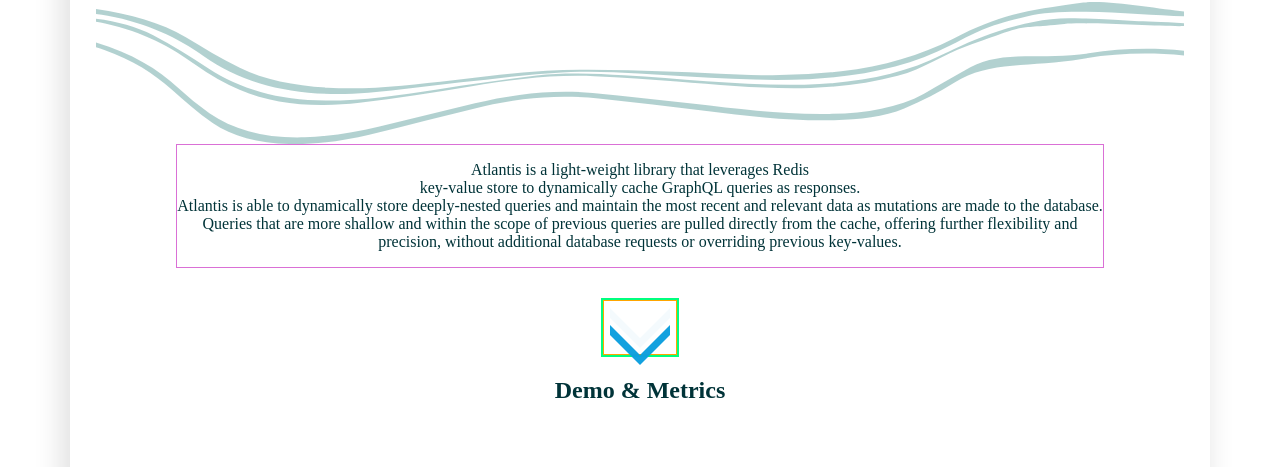
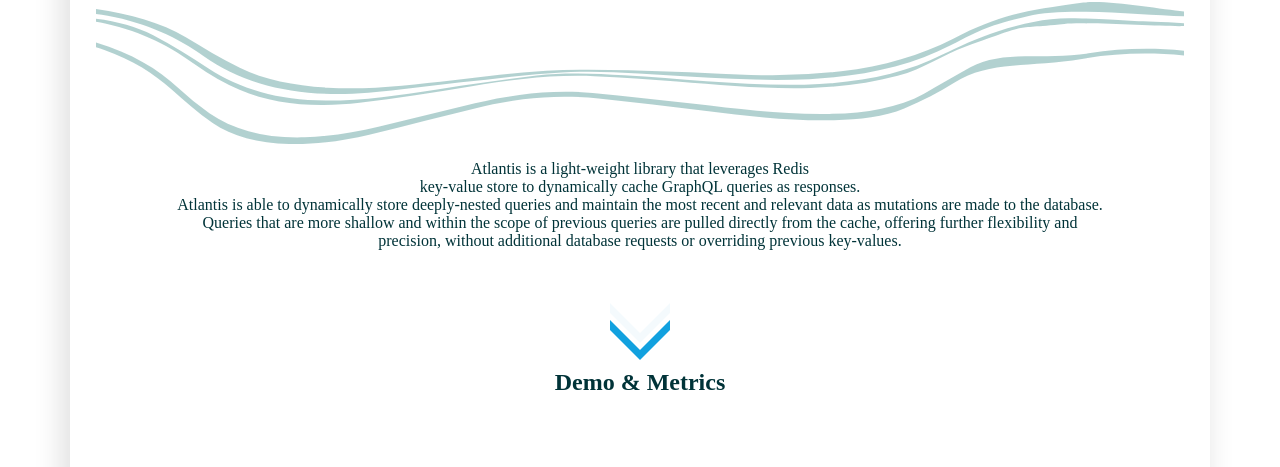
Before and after one commit to coralfussman/Seec-Labs-Atlantis-Demo, a React app: page / in a window 1280 px wide. Shown: the part 774-1241 px from the top of the page. Built offline with nearby package versions, Linux system fonts and the light colour scheme.

```diff
--- a/client/components/Dial.js
+++ b/client/components/Dial.js
@@ -1,4 +1,4 @@
-import React from "react";
+import React, { useState } from "react";
 import { arc } from "d3-shape";
 import { scaleLinear } from "d3-scale";
 import { format } from "d3-format";
@@ -13,11 +13,9 @@
   units = timeMillisecond,
   responseTime,
   setPercent
-  // props
 }) => {
+  console.log(value, 'here is value in dial');
 
-
-  const newVal = setPercent(value)
   const backgroundArc = arc()
     .innerRadius(0.65)
     .outerRadius(1)
@@ -49,8 +47,6 @@
   const gradientSteps = colorScale.ticks(10).map((value) => colorScale(value));
 
   const markerLocation = getCoordsOnArc(angle, 1 - (1 - 0.65) / 2);
-  console.log(markerLocation);
-
 
 
   return (
--- a/client/scss/_arrow.scss
+++ b/client/scss/_arrow.scss
@@ -1,16 +1,14 @@
-#aniArrow{
+#aniArrow {
   justify-content: center;
   align-content: center;
   align-items: center;
   // width: 30px;
-  border: springgreen solid 2px;
 }
 .arrowButton {
-  border: orange solid 1px;
+  border: 0px;
   align-items: center;
   background: white;
   // width: 30px;
-
 }
 
 #aniArrow .arrow:first-child {
--- a/client/scss/_main.scss
+++ b/client/scss/_main.scss
@@ -13,7 +13,6 @@
   box-shadow: -6px -2px 30px rgba(255, 255, 255, 0.15),
     -6px -2px 30px rgba(0, 0, 0, 0.15);
   border-radius: 30px 30px 30px 30px;
-
 }
 /* rowContainer  */
 
@@ -61,6 +60,6 @@
   justify-content: center;
   align-items: center;
   text-align: center;
-  border: orchid solid 1px;
+  border: 0px;
   margin-bottom: 30px;
 }
```
